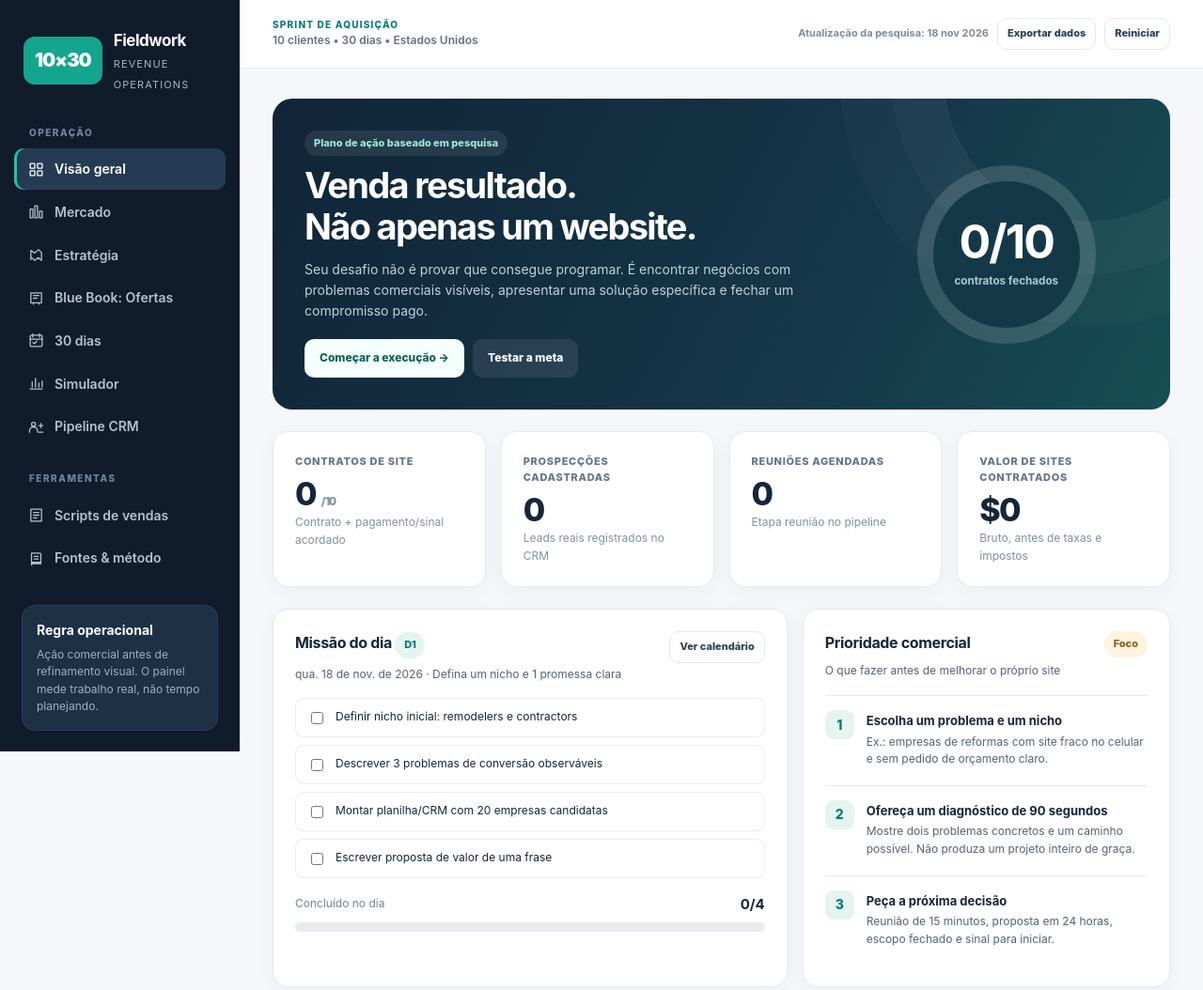
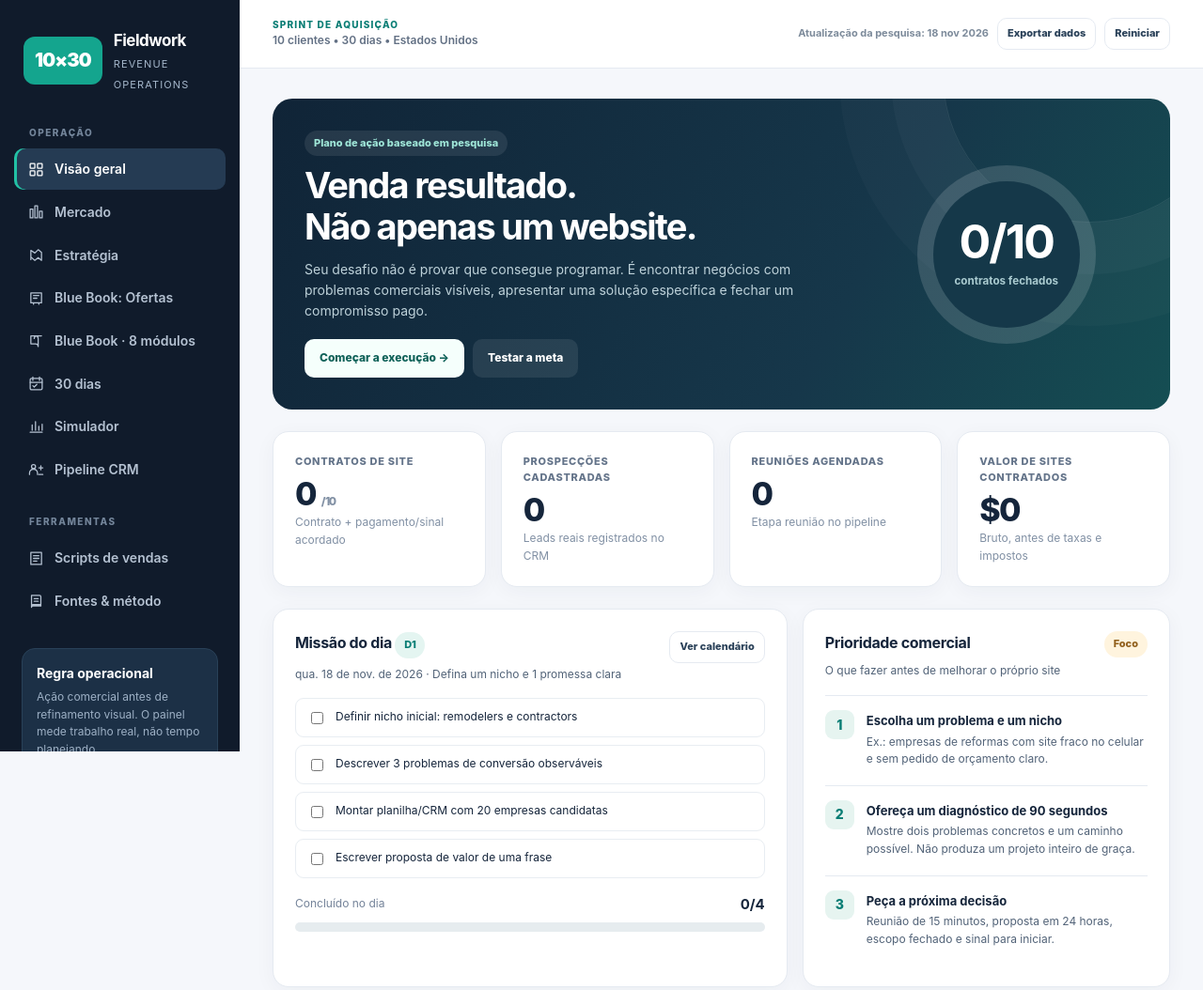
Before and after one commit to romulorasec/fieldwork, a plain HTML site: page index.html in a window 1280 px wide. Shown: the top 1054 px of the page at 94% size. Drawn offline with Linux system fonts and the light colour scheme.

Commit message:
feat: link eight-part Blue Book from main dashboard

```diff
--- a/index.html
+++ b/index.html
@@ -20,6 +20,7 @@
  <button class="navlink" data-view="market"><svg viewBox="0 0 24 24"><rect x="3" y="8" width="4" height="13"/><rect x="10" y="3" width="4" height="18"/><rect x="17" y="11" width="4" height="10"/></svg>Mercado</button>
  <button class="navlink" data-view="strategy"><svg viewBox="0 0 24 24"><path d="M4 19V5l6 4 5-5 5 4v12l-5-4-5 4-6-5"/></svg>Estratégia</button>
  <button class="navlink" data-view="offers"><svg viewBox="0 0 24 24"><path d="M4 4h16v15H4zM8 8h8M8 12h5M8 19v2M16 19v2"/></svg>Blue Book: Ofertas</button>
+ <a class="navlink" href="bluebook.html" style="text-decoration:none"><svg viewBox="0 0 24 24"><path d="M4 5h7a4 4 0 0 1 4 4v12a4 4 0 0 0-4-4H4zM20 5h-7a4 4 0 0 0-4 4"/></svg>Blue Book · 8 módulos</a>
  <button class="navlink" data-view="plan"><svg viewBox="0 0 24 24"><rect x="3" y="4" width="18" height="17" rx="2"/><path d="M7 2v5M17 2v5M3 10h18M7 15l2 2 4-4"/></svg>30 dias</button>
  <button class="navlink" data-view="simulator"><svg viewBox="0 0 24 24"><path d="M3 20h18M6 17V9M11 17V4M16 17v-6M21 17v-9"/></svg>Simulador</button>
  <button class="navlink" data-view="crm"><svg viewBox="0 0 24 24"><circle cx="8" cy="8" r="3"/><path d="M2 20v-2a6 6 0 0 1 12 0v2M16 10h6M19 7v6M16 20h6"/></svg>Pipeline CRM</button>
```
